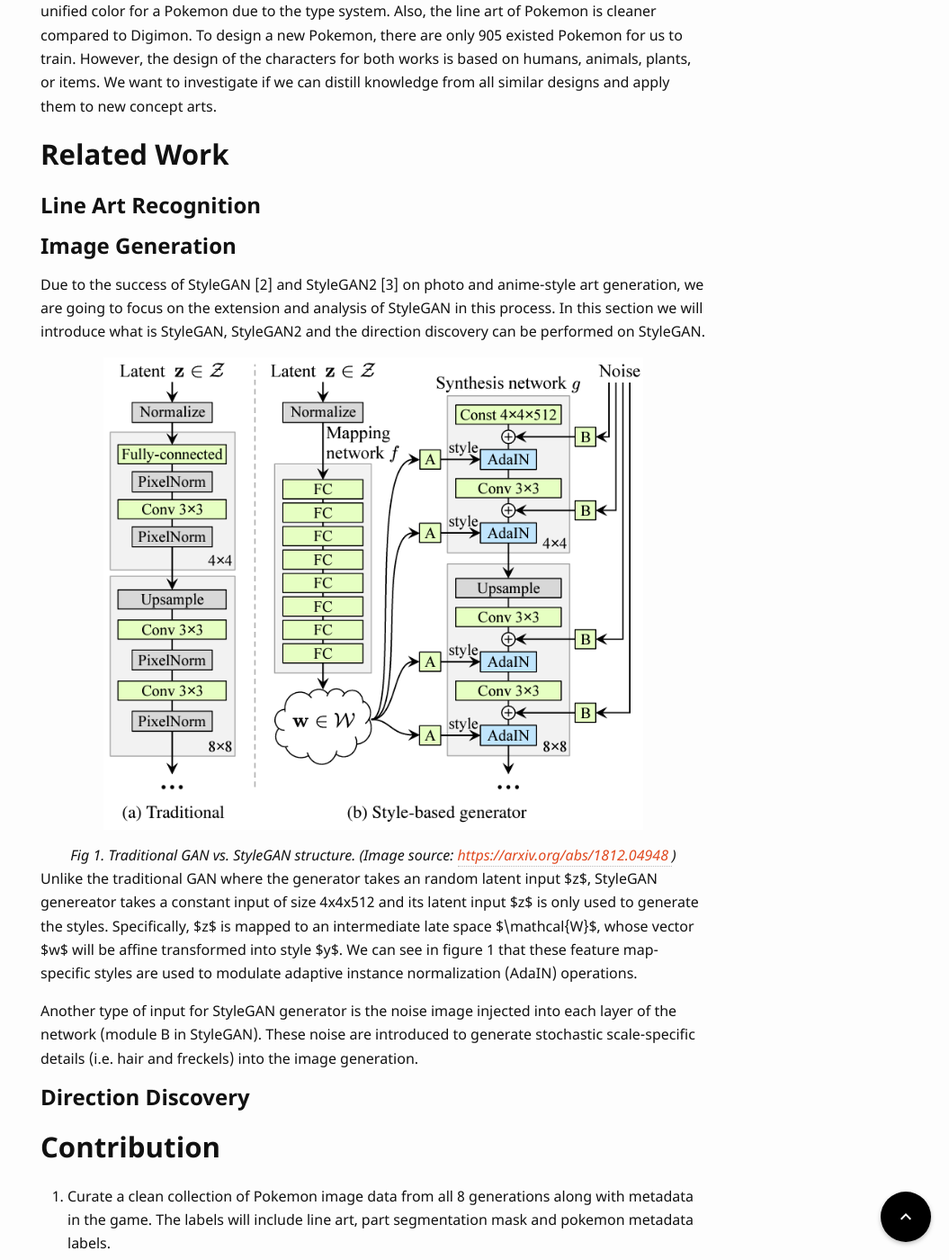
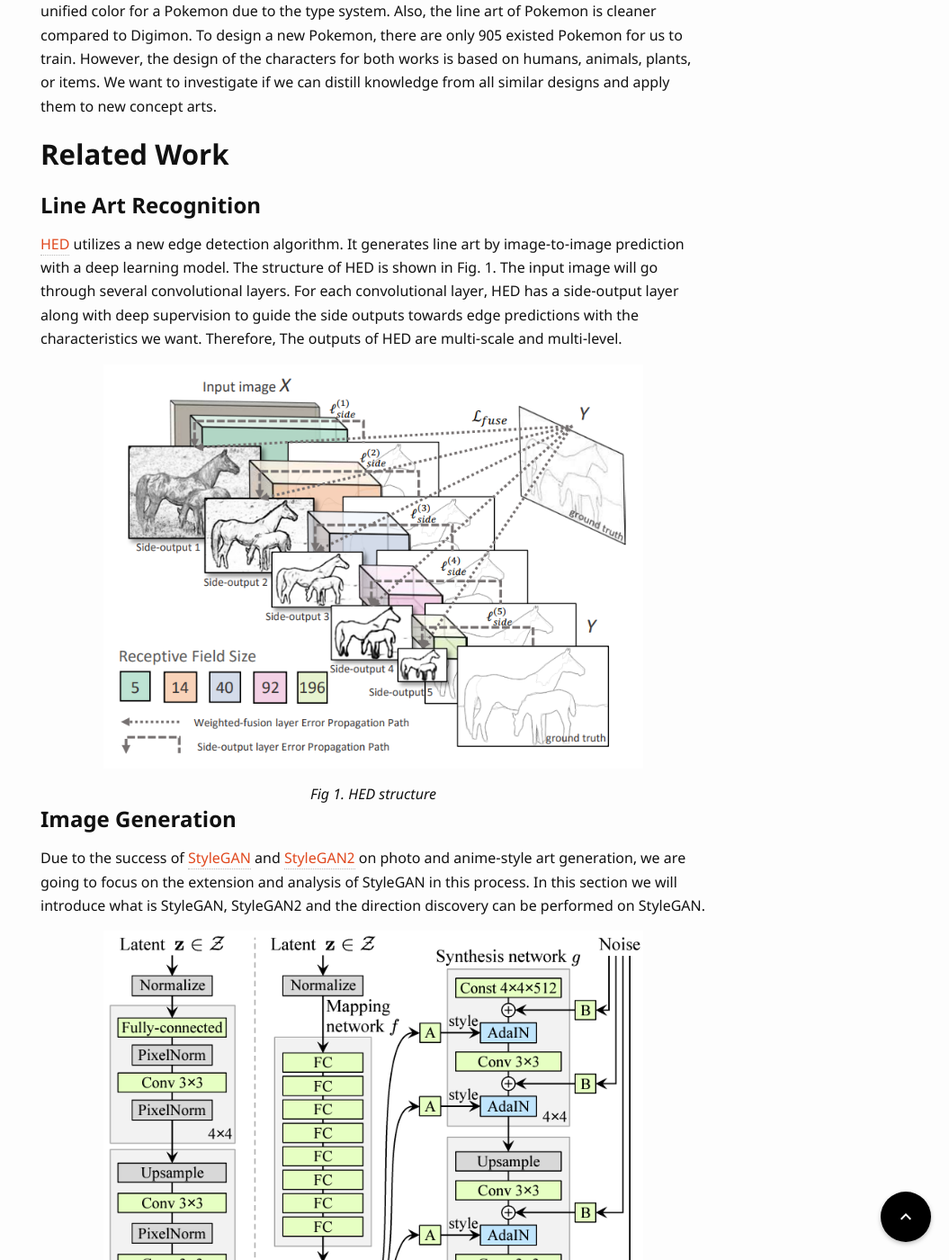
Before and after one commit to UCLAdeepvision/CS269-projects-2022spring, a Jekyll site: the page built from _posts/2022-04-18-team16-CharacterGeneration.md, in a window 1280 px wide and 1400 px high, scrolled down 1196 px. Shown: the whole window at 90% size, without its empty margins (225-1280 px from the left). Built offline with Jekyll 4.4.1, drawn with Linux system fonts in a browser that asks for light colours; some web fonts are replaced; comment, search, counter and statistics services are not loaded; some of the changed text lies outside the part shown.

Commit message:
Update 2022-04-18-team16-CharacterGeneration.md

```diff
--- a/_posts/2022-04-18-team16-CharacterGeneration.md
+++ b/_posts/2022-04-18-team16-CharacterGeneration.md
@@ -22,16 +22,22 @@ The challenge is when people are trying to design a new character for new work,
 ## Related Work
 
 ### Line Art Recognition
+[HED](https://openaccess.thecvf.com/content_iccv_2015/papers/Xie_Holistically-Nested_Edge_Detection_ICCV_2015_paper.pdf) utilizes a new edge detection algorithm. It generates line art by  image-to-image prediction with a deep learning model. The structure of HED is shown in Fig. 1. The input image will go through several convolutional layers. For each convolutional layer, HED has a side-output layer along with deep supervision to guide the side outputs towards edge predictions with the characteristics we want. Therefore, The outputs of HED are multi-scale and multi-level.
 
+![HED Architecture]({{ '/assets/images/team16/HED_architecture.png' | relative_url }})
+{: style="width: 600px; max-width: 100%; display: block; margin-left: auto; margin-right: auto;"}
+<div style="text-align: center;">
+  <i>Fig 1. HED structure</i>
+</div>
 
 ### Image Generation
 
-Due to the success of StyleGAN [2] and StyleGAN2 [3] on photo and anime-style art generation, we are going to focus on the extension and analysis of StyleGAN in this process. In this section we will introduce what is StyleGAN, StyleGAN2 and the direction discovery can be performed on StyleGAN.
+Due to the success of [StyleGAN](https://arxiv.org/pdf/1812.04948.pdf) and [StyleGAN2](https://arxiv.org/pdf/1912.04958.pdf) on photo and anime-style art generation, we are going to focus on the extension and analysis of StyleGAN in this process. In this section we will introduce what is StyleGAN, StyleGAN2 and the direction discovery can be performed on StyleGAN.
 
 ![StyleGAN Architecture]({{ '/assets/images/team16/StyleGAN_architect.png' | relative_url }})
 {: style="width: 600px; max-width: 100%; display: block; margin-left: auto; margin-right: auto;"}
 <div style="text-align: center;">
-  <i>Fig 1. Traditional GAN vs. StyleGAN structure. (Image source: <a> https://arxiv.org/abs/1812.04948 </a>)</i>
+  <i>Fig 2. Traditional GAN vs. StyleGAN structure (Image source: <a> https://arxiv.org/abs/1812.04948 </a>)</i>
 </div>
 
 Unlike the traditional GAN where the generator takes an random latent input $z$, StyleGAN genereator takes a constant input of size 4x4x512 and its latent input $z$ is only used to generate the styles. Specifically, $z$ is mapped to an intermediate late space $\mathcal{W}$, whose vector $w$ will be affine transformed into style $y$. We can see in figure 1 that these feature map-specific styles are used to modulate adaptive instance normalization (AdaIN) operations.
@@ -71,7 +77,7 @@ We have successfully run HED [1] to extract line art from the Pokemon image.
 ![Pokemon Line Art]({{ '/assets/images/team16/HED_result.jpg' | relative_url }})
 {: style="width: 600px; max-width: 100%; display: block; margin-left: auto; margin-right: auto;"}
 <div style="text-align: center;">
-  <i>Fig 2. Pokemon line art generated by HED on Veekun Sprites</i>
+  <i>Fig 3. Pokemon line art generated by HED on Veekun Sprites</i>
 </div>
 
 
@@ -81,7 +87,7 @@ We have succesfully trained StyleGAN on pokemon sprites (256x256 images) and get
 ![Generated Pokemon]({{ '/assets/images/team16/uncurated_pokemon.png' | relative_url }})
 {: style="width: 600px; max-width: 100%; display: block; margin-left: auto; margin-right: auto;"}
 <div style="text-align: center;">
-  <i>Fig 3. Pokemon generated by StyleGAN trained on pokemon sprites only</i>
+  <i>Fig 4. Pokemon generated by StyleGAN trained on pokemon sprites only</i>
 </div>
 
 
```
